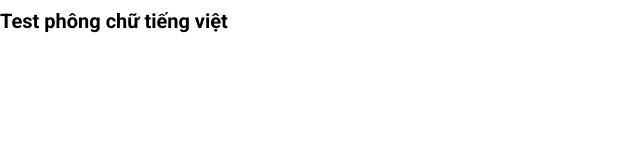
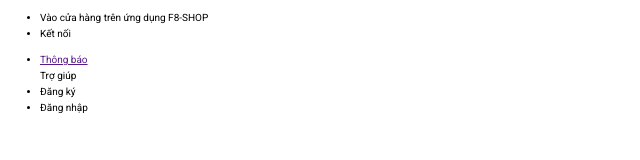
Before and after one commit to th-Phong/shop-f1, a plain HTML site: page index.html in a window 1280 px wide. Shown: the whole page, without its empty margins (0-640 px from the left). Drawn offline with nearby package versions, Linux system fonts and the light colour scheme.

Commit message:
Dựng khung wed

```diff
--- a/index.html
+++ b/index.html
@@ -13,7 +13,28 @@
 </head>
 
 <body>
-    <h1>Test phông chữ tiếng việt</h1>
+    <div class="app">
+        <header class="header">
+            <nav class="header__navbar">
+                <ul class="header__navbar-list">
+                    <li class="header__navbar-item">Vào cửa hàng trên ứng dụng F8-SHOP</li>
+                    <li class="header__navbar-item">Kết nối</li>
+                </ul>
+                <ul class="header__navbar-list">
+                    <li class="header__navbar-item"><a href="" class="header__navbar-item-link">Thông báo</a></li>
+                    <a class="header__navbar-item"><a href="" class="header__navbar-item-link"></a>Trợ giúp</a></li>
+                    <li class="header__navbar-item">Đăng ký</li>
+                    <li class="header__navbar-item">Đăng nhập</li>
+                </ul>
+            </nav>
+        </header>
+        <div class="container">
+
+        </div>
+        <footer class="footer">
+
+        </footer>
+    </div>
 </body>
 
 </html>
```
